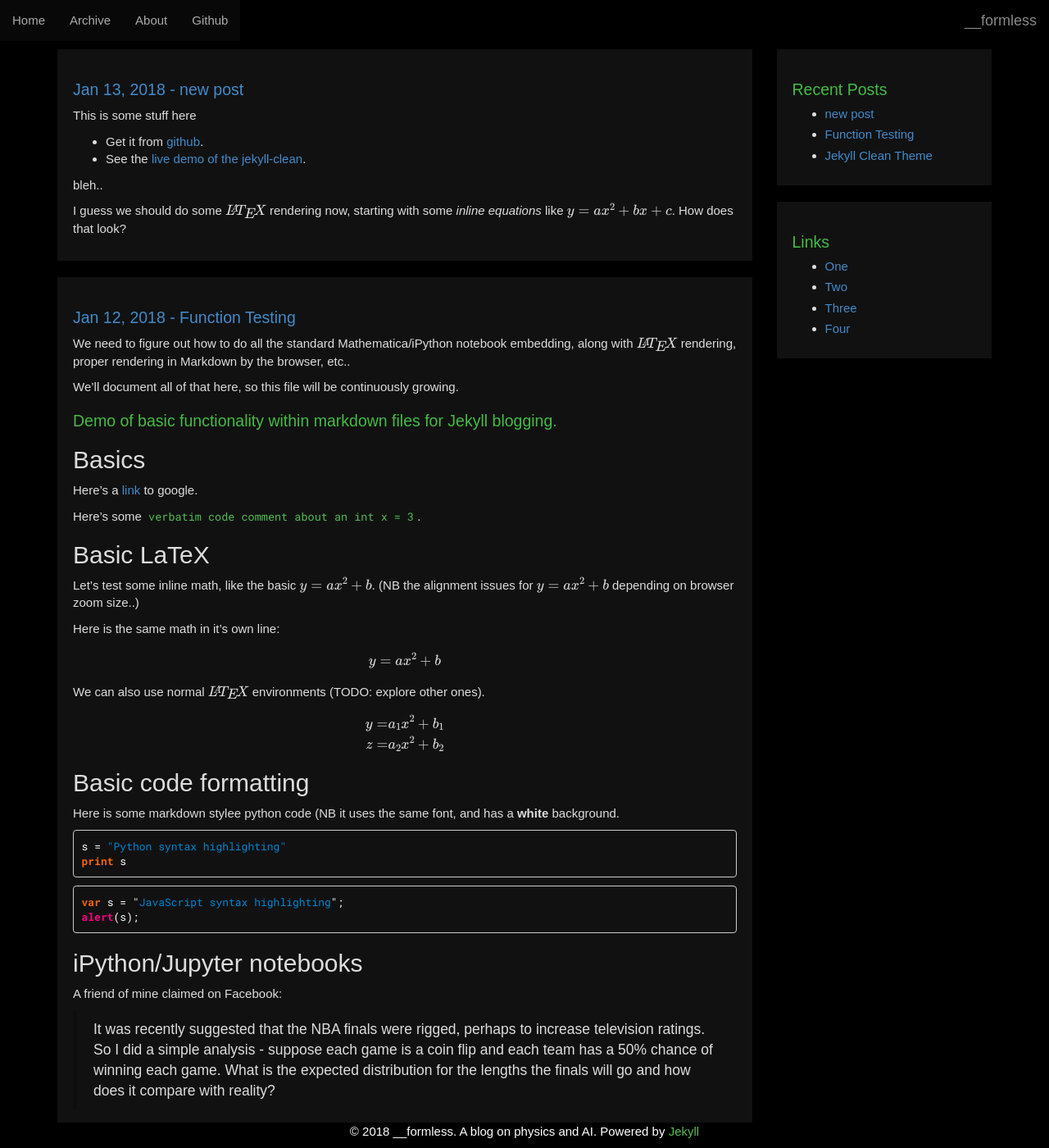
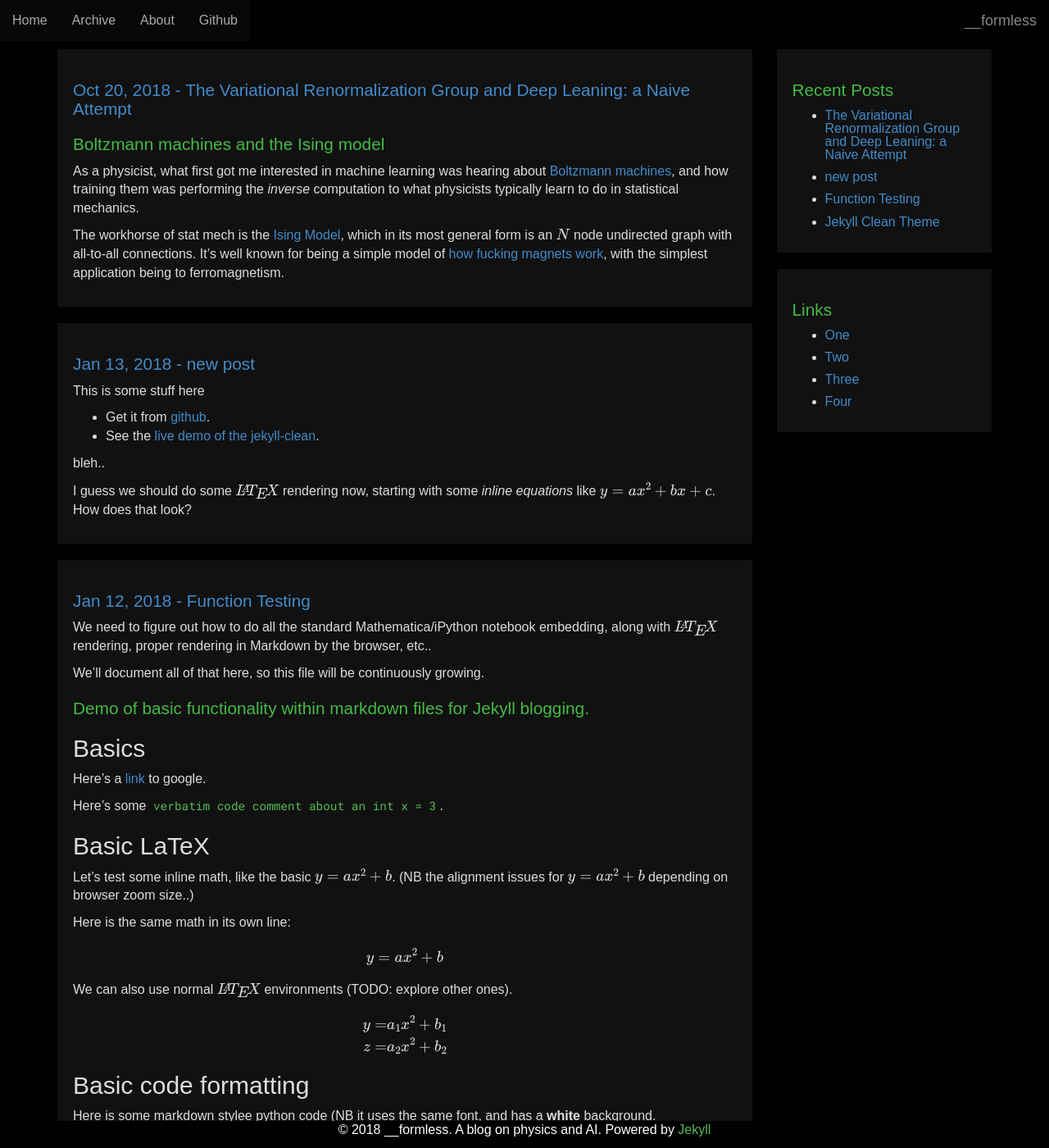
Before and after one commit to fineline179/fineline179.github.io, a Jekyll site: the page built from index.html, in a window 1280 px wide and 1400 px high. Shown: the whole window at 82% size. Built offline with Jekyll 4.4.1, drawn with Linux system fonts in a browser that asks for light colours; some web fonts are replaced; formulas are drawn with MathJax 3; the list of posts is cut into pages by our own code; some of the changed text lies outside the part shown.

Commit message:
font scaling on fineline179.github.io is different than local jekyll serve.. trying 16px font size.

```diff
--- a/_posts/2018-01-12-Function-Testing.md
+++ b/_posts/2018-01-12-Function-Testing.md
@@ -23,7 +23,7 @@ Here's some `verbatim code comment about an int x = 3`.
 Let's test some inline math, like the basic $$ y = a x^2 + b $$. (NB the
 alignment issues for $$ y = a x^2 + b $$ depending on browser zoom size..)
 
-Here is the same math in it's own line:
+Here is the same math in its own line:
 
 $$ y = a x^2 + b $$
 
--- /dev/null
+++ b/_posts/2018-10-19-Variational-Renormalization-Group-1.md
@@ -0,0 +1,20 @@
+---
+layout: post
+title: "The Variational Renormalization Group and Deep Leaning: a Naive Attempt"
+date: 2018-10-19 18:08:00 -0700
+comments: false
+---
+
+# Boltzmann machines and the Ising model
+
+As a physicist, what first got me interested in machine learning was hearing
+about [Boltzmann machines](https://en.wikipedia.org/wiki/Boltzmann_machine), and
+how training them was performing the *inverse* computation to what physicists
+typically learn to do in statistical mechanics.
+
+The workhorse of stat mech is the [Ising
+Model](https://en.wikipedia.org/wiki/Ising_model), which in its most general
+form is an $$ N $$ node undirected graph with all-to-all connections. It's well
+known for being a simple model of [how fucking magnets
+work](https://www.youtube.com/watch?v=lFabsRFnWy0), with the simplest
+application being to ferromagnetism.
--- a/css/theme.css
+++ b/css/theme.css
@@ -12,7 +12,7 @@ body {
     font-family: nimbus-sans-round, sans-serif;
     font-weight: 500;
     font-style: normal;
-    font-size: 15px;
+    font-size: 16px;
 
     padding-top: 60px;
     padding-bottom: 60px;
```
